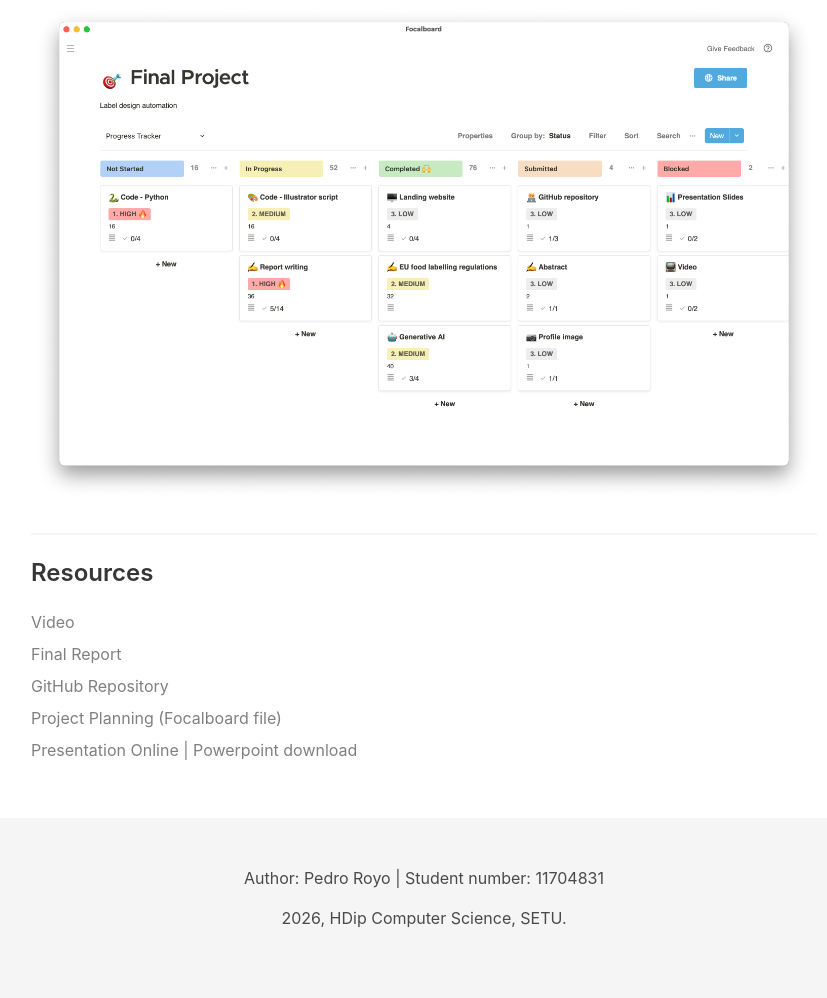
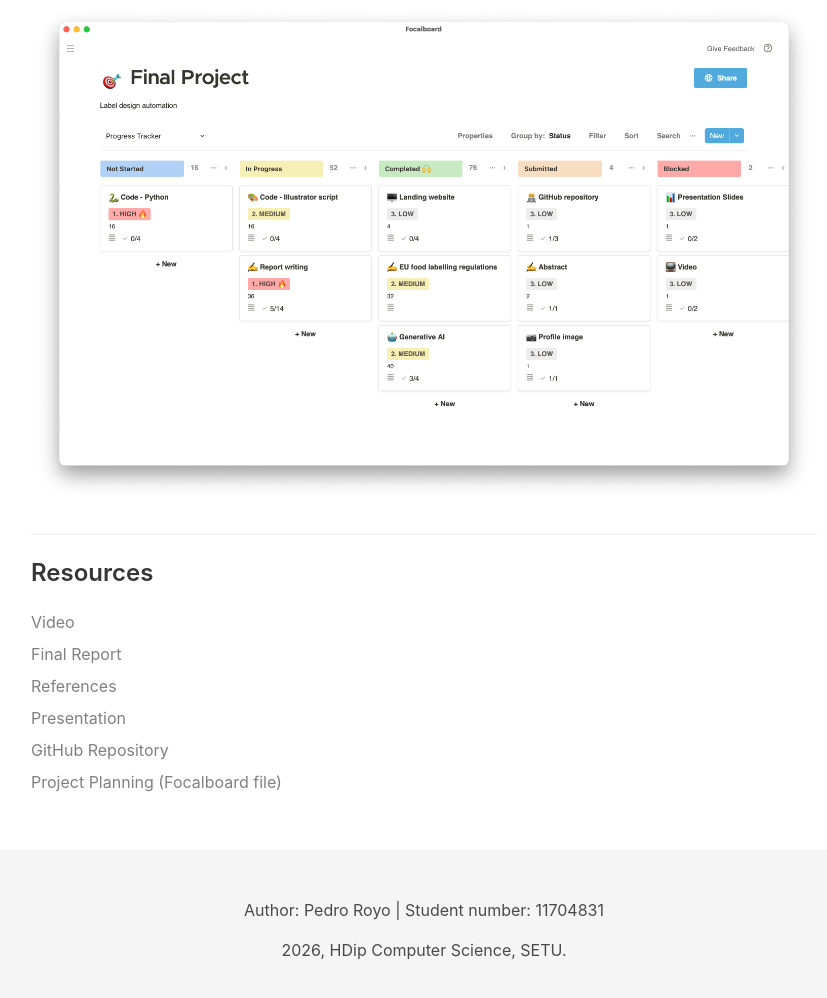
Before and after one commit to gitsetu/website, a plain HTML site: page index.html in a window 1280 px wide. Shown: the part 1431-2429 px from the top of the page, without its empty margins (216-1043 px from the left). Drawn offline with nearby package versions, Linux system fonts and the light colour scheme.

Commit message:
added references file

```diff
--- a/index.html
+++ b/index.html
@@ -79,9 +79,10 @@
                 <ul>
                     <li class="mb-2"><a href="https://youtu.be/EUAbvdp-PFc" class="has-text-link">Video</a></li>
                     <li class="mb-2"><a href="assets/final_report.pdf" class="has-text-link">Final Report</a></li>
+                    <li class="mb-2"><a href="assets/references.pdf" class="has-text-link">References</a></li>
+                    <li class="mb-2"><a href="assets/presentation.pdf" class="has-text-link">Presentation</a></li>
                     <li class="mb-2"><a href="https://github.com/gitsetu/project" class="has-text-link">GitHub Repository</a></li>
                     <li class="mb-2"><a href="assets/focalboard_project.boardarchive" class="has-text-link">Project Planning (Focalboard file)</a></li>
-                    <li class="mb-2"><a href="https://docs.google.com/presentation/d/1Ga8de442r8BTccGQkvw1n6ZH6NcSsp_3/present" class="has-text-link">Presentation Online</a><a href="assets/presentation.pptx" class="has-text-link"> | Powerpoint download</a></li>
                     <li class="mb-2"></li>
                 </ul>
             </div>
```
Also changed, not shown: 4 other files.
